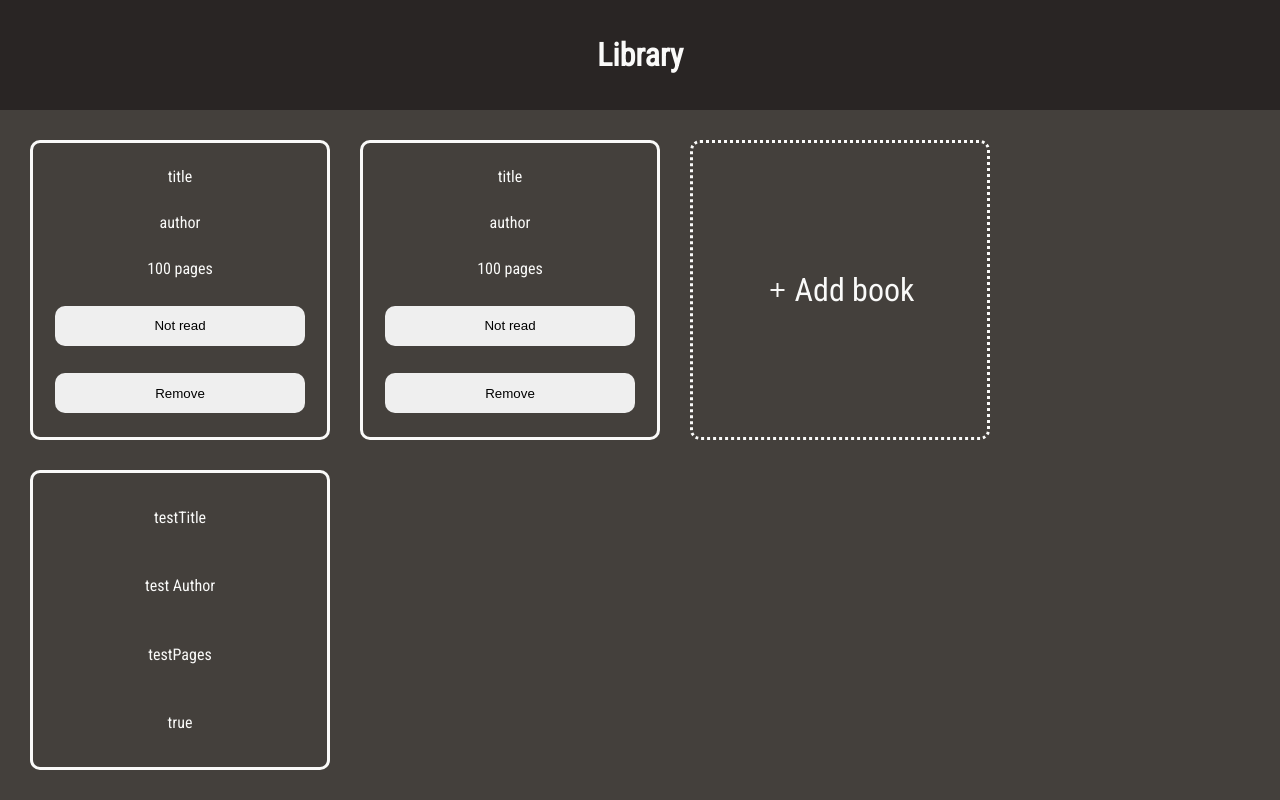
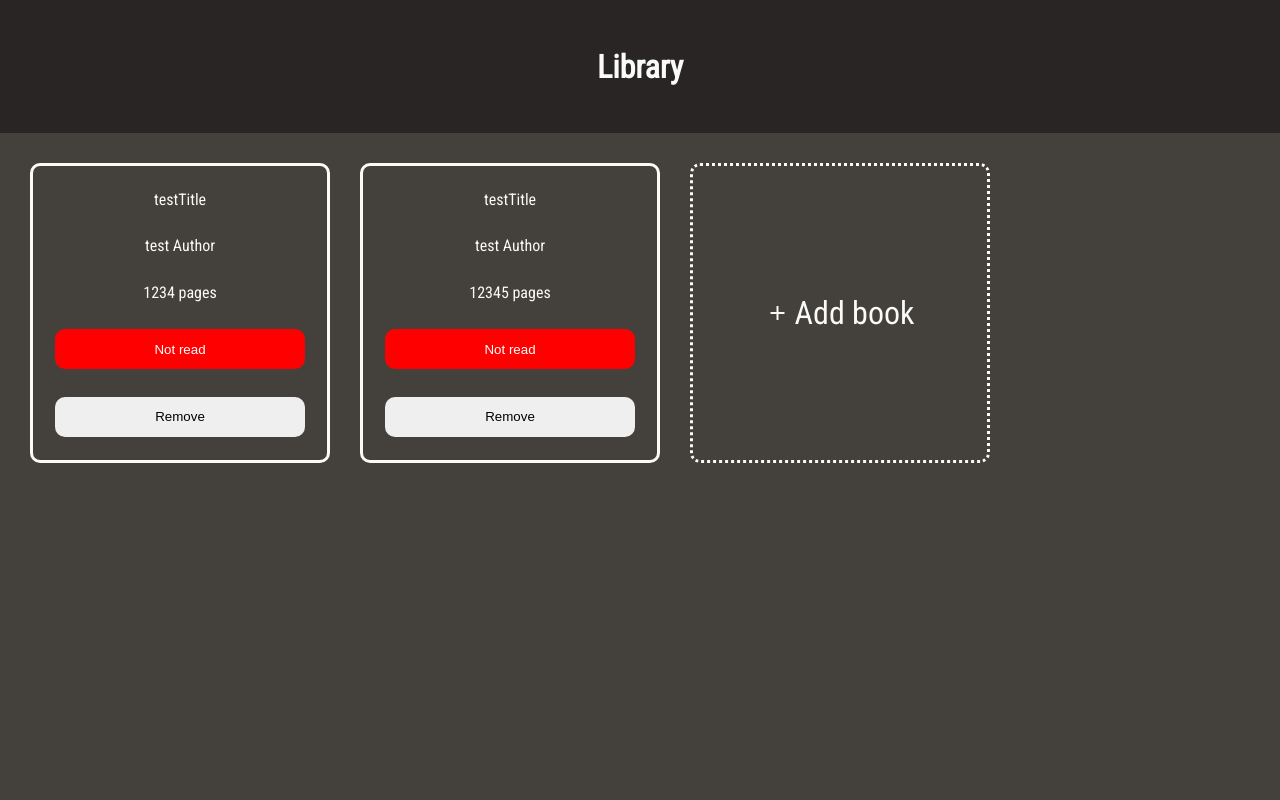
Before and after one commit to pl3lee/Library, a plain HTML site: page index.html in a window 1280 px wide. Drawn offline with Linux system fonts and the light colour scheme.

Commit message:
added code to remove and add books

```diff
--- a/index.html
+++ b/index.html
@@ -14,23 +14,23 @@
     <div class="header">Library</div>
     <div class="main-section">
         <div class="library">
-            <div class="card" id="book">
+            <div class="card" id="book" data-bookIndex="0">
                 <div class="card-content" id="title">title</div>
                 <div class="card-content" id="author">author</div>
                 <div class="card-content" id="numPages">100 pages</div>
                 <div class="card-content" id="read">
-                    <button class="read">Not read</button>
+                    <button class="read" id="false">Not read</button>
                 </div>
                 <div class="card-content" id="remove">
                     <button class="remove">Remove</button>
                 </div>
             </div>
-            <div class="card" id="book">
+            <div class="card" id="book" data-bookIndex="1">
                 <div class="card-content" id="title">title</div>
                 <div class="card-content" id="author">author</div>
                 <div class="card-content" id="numPages">100 pages</div>
                 <div class="card-content" id="read">
-                    <button class="read">Not read</button>
+                    <button class="read" id="false">Not read</button>
                 </div>
                 <div class="card-content" id="remove">
                     <button class="remove">Remove</button>
--- a/script.js
+++ b/script.js
@@ -1,5 +1,5 @@
 let libraryContainer = document.querySelector("div.library");
-
+let readButtons = document.querySelectorAll("button.read");
 function Library() {
     this.contents = [];
 }
@@ -11,13 +11,21 @@ function Book(title, author, numPages, read) {
     this.read = read;
 }
 
+Book.prototype.toggleBookRead = function() {
+    this.read = this.read ? false : true;
+}
+
 Library.prototype.addBook = function(title, author, numPages, read) {
     let newBook = new Book(title, author, numPages, read);
     this.contents.push(newBook);
+    this.displayBooks();
 }
 
 Library.prototype.displayBooks = function() {
-    this.contents.forEach(function(book) {
+    // removes original cards
+    libraryContainer.replaceChildren();
+    // displays the actual books
+    this.contents.forEach(function(book, index) {
         let displayTitle = book.title;
         let displayAuthor = book.author;
         let displayNumPages = book.numPages;
@@ -44,24 +52,75 @@ Library.prototype.displayBooks = function() {
         let newCardNumPages = document.createElement("div");
         newCardNumPages.classList.add("card-content");
         newCardNumPages.setAttribute("id", "numPages");
-        newCardNumPages.textContent = displayNumPages;
+        newCardNumPages.textContent = displayNumPages.toString() + " pages";
 
         // adds read
         let newCardRead = document.createElement("div");
         newCardRead.classList.add("card-content");
         newCardRead.setAttribute("id", "read");
+        let newCardReadButton = document.createElement("button");
+        newCardReadButton.classList.add("read");
+        newCardReadButton.textContent = (displayRead) ? "Read" : "Not read";
 
-        newCardRead.textContent = displayRead;
+        newCardReadButton.setAttribute("id", displayRead ? "true" : "false");
+
+        newCardRead.appendChild(newCardReadButton);
+
+        let newCardRemove = document.createElement("div");
+        newCardRemove.classList.add("card-content");
+        newCardRemove.setAttribute("id", "read");
+        let newCardRemoveButton = document.createElement("button");
+        newCardRemoveButton.classList.add("remove");
+        newCardRemoveButton.textContent = "Remove";
+        newCardRemove.appendChild(newCardRemoveButton);
 
 
+        newCard.setAttribute("data-bookIndex", index);
         newCard.appendChild(newCardTitle);
         newCard.appendChild(newCardAuthor);
         newCard.appendChild(newCardNumPages);
         newCard.appendChild(newCardRead);
+        newCard.appendChild(newCardRemove);
+
         libraryContainer.appendChild(newCard);
-    })
+    });
+    let addBookCard = document.createElement("div");
+    addBookCard.classList.add("card");
+    addBookCard.setAttribute("id", "add-book");
+    let addBookIcon = document.createElement("span")
+    addBookIcon.classList.add("material-icons");
+    addBookIcon.textContent = "add";
+    let addBookText = document.createElement("p");
+    addBookText.textContent = "Add book";
+    addBookCard.appendChild(addBookIcon);
+    addBookCard.appendChild(addBookText);
+
+    libraryContainer.appendChild(addBookCard);
 }
 
+Library.prototype.removeBook = function(index) {
+    this.contents.splice(index, 1);
+    this.displayBooks();
+}
+
+Library.prototype.toggleBookRead = function(index) {
+    this.contents[index].toggleBookRead();
+    this.displayBooks();
+}
+
+// readButtons.forEach(function(element) {
+//     element.addEventListener('click', event => {
+//         console.log("clicked")
+//         myLibrary.toggleBookRead(event.target.id);
+//         this.displayBooks();
+//     });
+// });
+
+
+
+
+
 let myLibrary = new Library();
-myLibrary.addBook("testTitle", "test Author", "testPages", true)
-myLibrary.displayBooks();
+myLibrary.addBook("testTitle", "test Author", 1234, false)
+myLibrary.addBook("testTitle", "test Author", 12345, false)
+// myLibrary.removeBook(0);
--- a/style.css
+++ b/style.css
@@ -75,4 +75,14 @@ button.read, button.remove {
     height: 40px;
     border-radius: 10px;
     border-style: none;
+    color: white;
 }
+button.remove {
+    color: black;
+}
+button#false.read {
+    background-color: red;
+}
+button#true.read {
+    background-color:green;
+}
```
